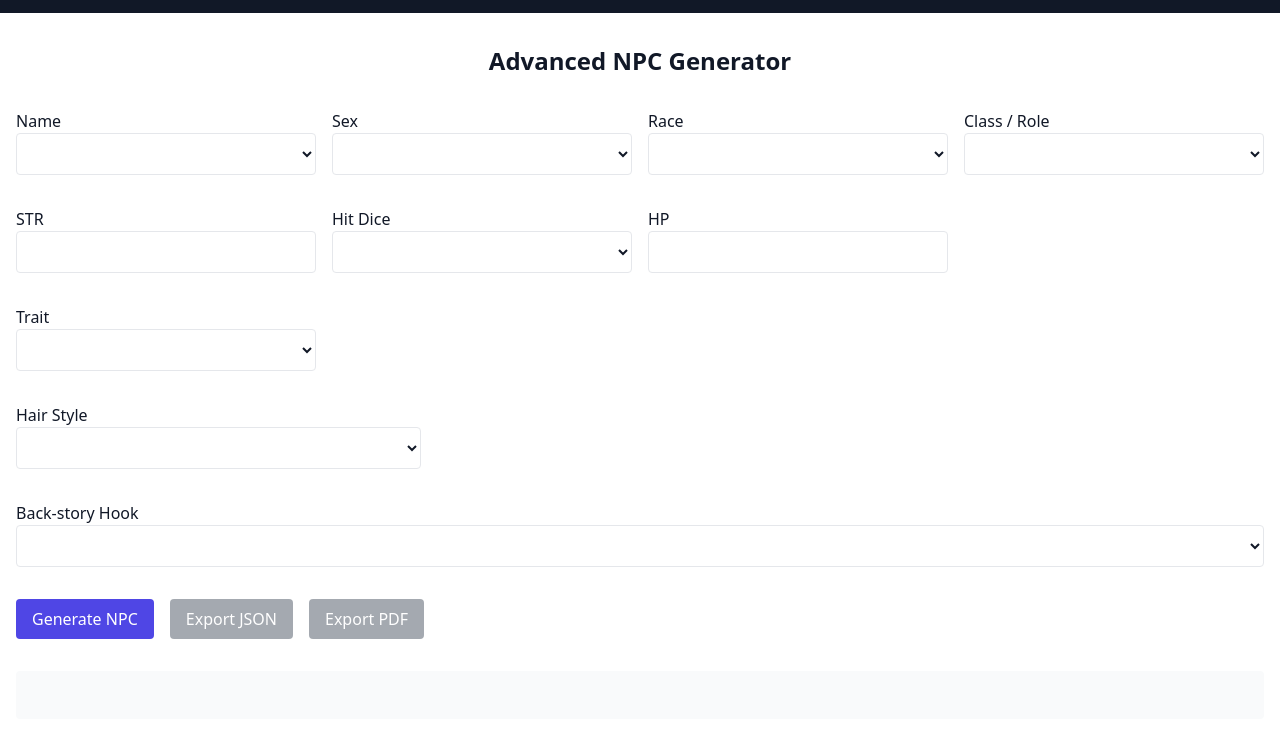
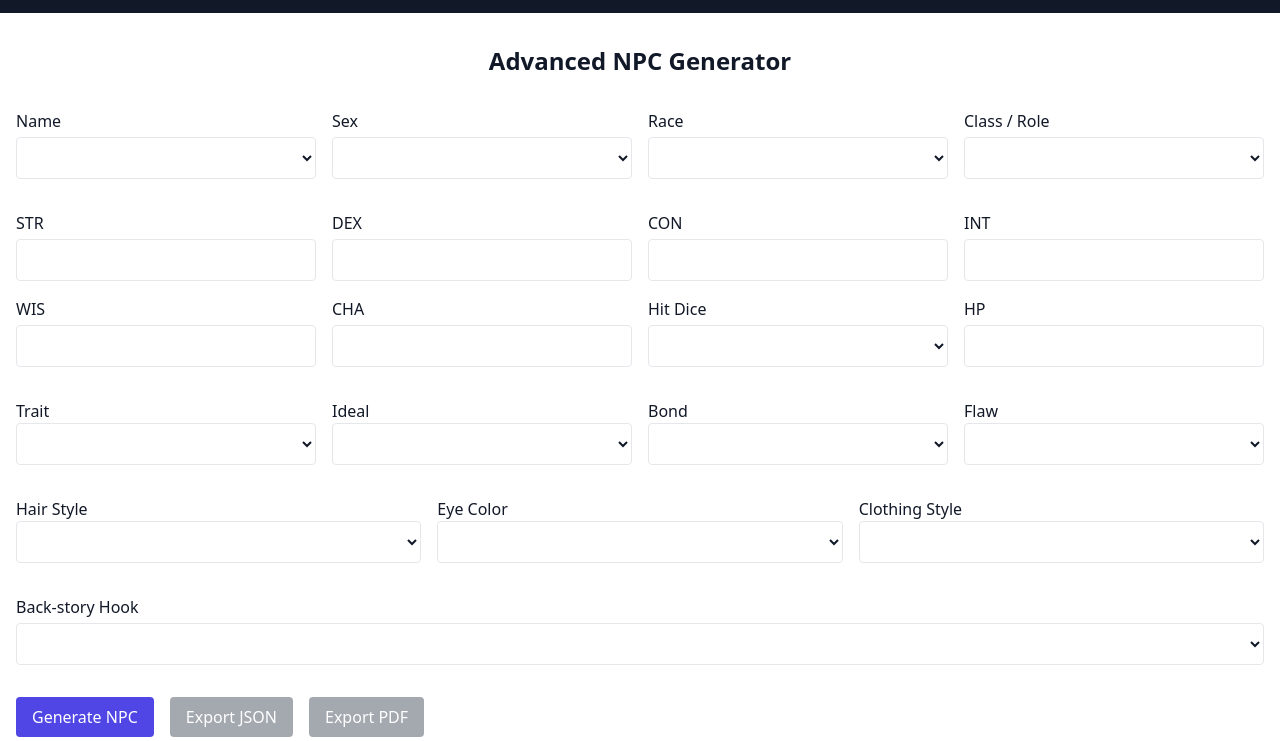
Before and after one commit to wayboundrpg/waybound-site, a website: page tools/npc-advanced.html in a window 1280 px wide. Shown: the part 59-800 px from the top of the page. Drawn offline with nearby package versions, Linux system fonts and the light colour scheme.

Commit message:
generator fix attempt

```diff
--- a/tools/npc-advanced.html
+++ b/tools/npc-advanced.html
@@ -2,15 +2,15 @@
 <html lang="en">
 <head>
   <meta charset="UTF-8" />
-  <meta name="viewport" content="width=device-width, initial-scale=1.0"/>
+  <meta name="viewport" content="width=device-width, initial-scale=1.0" />
   <title>NPC Generator (Advanced) – Waybound</title>
-  <!-- Tailwind + dark mode config -->
+  <!-- Tailwind + dark-mode config -->
   <script>window.tailwindConfig={darkMode:'class'}</script>
   <script src="https://cdn.tailwindcss.com"></script>
 </head>
 
 <body class="bg-white dark:bg-gray-900 text-gray-900 dark:text-gray-100">
-  <!-- HEADER / NAV (same five links, underline current) -->
+  <!-- HEADER / NAV -->
   <header class="bg-gray-900 dark:bg-gray-800 text-white">
     <div class="max-w-screen-xl mx-auto px-4 py-4 flex items-center justify-between">
       <a href="../index.html" class="text-2xl font-bold">Waybound</a>
@@ -23,9 +23,11 @@
       </ul>
       <div class="flex items-center">
         <button id="navToggle" class="md:hidden p-2 focus:outline-none">🍔</button>
-        <button id="themeToggle"
+        <button
+          id="themeToggle"
           class="ml-4 p-2 bg-gray-700 dark:bg-gray-600 rounded focus:outline-none"
-                aria-label="Toggle dark mode">🌙</button>
+          aria-label="Toggle dark mode"
+        >🌙</button>
       </div>
     </div>
     <div id="mobileMenu" class="md:hidden hidden bg-gray-800 p-4">
@@ -41,105 +43,207 @@
 
   <!-- ADVANCED NPC FORM -->
   <main class="max-w-screen-xl mx-auto px-4 py-8 space-y-8">
-    <h1 class="text-2xl font-bold dark:text-white text-center">Advanced NPC Generator</h1>
+    <h1 class="text-2xl font-bold dark:text-white text-center">
+      Advanced NPC Generator
+    </h1>
 
     <!-- 1) Identity -->
     <section class="grid grid-cols-1 sm:grid-cols-2 lg:grid-cols-4 gap-4">
       <div>
-        <label class="dark:text-gray-300">Name</label>
-        <select id="advName"
+        <label class="block mb-1 dark:text-gray-300">Name</label>
+        <select
+          id="advName"
           class="w-full bg-white dark:bg-gray-700 text-gray-900 dark:text-gray-100
-                       border p-2 rounded transition-colors duration-200 ease-in-out"></select>
+                 border p-2 rounded transition-colors duration-200 ease-in-out"
+        ></select>
       </div>
       <div>
-        <label class="dark:text-gray-300">Sex</label>
-        <select id="advSex"
+        <label class="block mb-1 dark:text-gray-300">Sex</label>
+        <select
+          id="advSex"
           class="w-full bg-white dark:bg-gray-700 text-gray-900 dark:text-gray-100
-                       border p-2 rounded transition-colors duration-200 ease-in-out"></select>
+                 border p-2 rounded transition-colors duration-200 ease-in-out"
+        ></select>
       </div>
       <div>
-        <label class="dark:text-gray-300">Race</label>
-        <select id="advRace"
+        <label class="block mb-1 dark:text-gray-300">Race</label>
+        <select
+          id="advRace"
           class="w-full bg-white dark:bg-gray-700 text-gray-900 dark:text-gray-100
-                       border p-2 rounded transition-colors duration-200 ease-in-out"></select>
+                 border p-2 rounded transition-colors duration-200 ease-in-out"
+        ></select>
       </div>
       <div>
-        <label class="dark:text-gray-300">Class / Role</label>
-        <select id="advClass"
+        <label class="block mb-1 dark:text-gray-300">Class / Role</label>
+        <select
+          id="advClass"
           class="w-full bg-white dark:bg-gray-700 text-gray-900 dark:text-gray-100
-                       border p-2 rounded transition-colors duration-200 ease-in-out"></select>
+                 border p-2 rounded transition-colors duration-200 ease-in-out"
+        ></select>
       </div>
     </section>
 
     <!-- 2) Stats -->
     <section class="grid grid-cols-2 sm:grid-cols-4 gap-4">
-      <!-- add min/max and color classes -->
       <div>
-        <label class="dark:text-gray-300">STR</label>
-        <input id="statSTR" type="number" min="1" max="20"
+        <label class="block mb-1 dark:text-gray-300">STR</label>
+        <input
+          id="statSTR" type="number" min="1" max="20"
           class="w-full bg-white dark:bg-gray-700 text-gray-900 dark:text-gray-100
-                      border p-2 rounded transition-colors duration-200 ease-in-out"/>
-      </div>
-      <!-- Repeat for DEX, CON, INT, WIS, CHA… -->
-      <div>
-        <label class="dark:text-gray-300">Hit Dice</label>
-        <select id="advHD"
-                class="w-full bg-white dark:bg-gray-700 text-gray-900 dark:text-gray-100
-                       border p-2 rounded transition-colors duration-200 ease-in-out"></select>
+                 border p-2 rounded transition-colors duration-200 ease-in-out"
+        />
       </div>
       <div>
-        <label class="dark:text-gray-300">HP</label>
-        <input id="advHP" type="number" min="1"
+        <label class="block mb-1 dark:text-gray-300">DEX</label>
+        <input
+          id="statDEX" type="number" min="1" max="20"
           class="w-full bg-white dark:bg-gray-700 text-gray-900 dark:text-gray-100
-                      border p-2 rounded transition-colors duration-200 ease-in-out"/>
+                 border p-2 rounded transition-colors duration-200 ease-in-out"
+        />
+      </div>
+      <div>
+        <label class="block mb-1 dark:text-gray-300">CON</label>
+        <input
+          id="statCON" type="number" min="1" max="20"
+          class="w-full bg-white dark:bg-gray-700 text-gray-900 dark:text-gray-100
+                 border p-2 rounded transition-colors duration-200 ease-in-out"
+        />
+      </div>
+      <div>
+        <label class="block mb-1 dark:text-gray-300">INT</label>
+        <input
+          id="statINT" type="number" min="1" max="20"
+          class="w-full bg-white dark:bg-gray-700 text-gray-900 dark:text-gray-100
+                 border p-2 rounded transition-colors duration-200 ease-in-out"
+        />
+      </div>
+      <div>
+        <label class="block mb-1 dark:text-gray-300">WIS</label>
+        <input
+          id="statWIS" type="number" min="1" max="20"
+          class="w-full bg-white dark:bg-gray-700 text-gray-900 dark:text-gray-100
+                 border p-2 rounded transition-colors duration-200 ease-in-out"
+        />
+      </div>
+      <div>
+        <label class="block mb-1 dark:text-gray-300">CHA</label>
+        <input
+          id="statCHA" type="number" min="1" max="20"
+          class="w-full bg-white dark:bg-gray-700 text-gray-900 dark:text-gray-100
+                 border p-2 rounded transition-colors duration-200 ease-in-out"
+        />
+      </div>
+      <div>
+        <label class="block mb-1 dark:text-gray-300">Hit Dice</label>
+        <select
+          id="advHD"
+          class="w-full bg-white dark:bg-gray-700 text-gray-900 dark:text-gray-100
+                 border p-2 rounded transition-colors duration-200 ease-in-out"
+        ></select>
+      </div>
+      <div>
+        <label class="block mb-1 dark:text-gray-300">HP</label>
+        <input
+          id="advHP" type="number" min="1"
+          class="w-full bg-white dark:bg-gray-700 text-gray-900 dark:text-gray-100
+                 border p-2 rounded transition-colors duration-200 ease-in-out"
+        />
       </div>
     </section>
 
     <!-- 3) Personality & Background -->
     <section class="grid grid-cols-1 sm:grid-cols-2 lg:grid-cols-4 gap-4">
-      <!-- Trait, Ideal, Bond, Flaw… each with same select classes -->
       <div>
         <label class="dark:text-gray-300">Trait</label>
-        <select id="advTrait"
+        <select
+          id="advTrait"
           class="w-full bg-white dark:bg-gray-700 text-gray-900 dark:text-gray-100
-                       border p-2 rounded transition-colors duration-200 ease-in-out"></select>
+                 border p-2 rounded transition-colors duration-200 ease-in-out"
+        ></select>
       </div>
-      <!-- …Ideal, Bond, Flaw -->
+      <div>
+        <label class="dark:text-gray-300">Ideal</label>
+        <select
+          id="advIdeal"
+          class="w-full bg-white dark:bg-gray-700 text-gray-900 dark:text-gray-100
+                 border p-2 rounded transition-colors duration-200 ease-in-out"
+        ></select>
+      </div>
+      <div>
+        <label class="dark:text-gray-300">Bond</label>
+        <select
+          id="advBond"
+          class="w-full bg-white dark:bg-gray-700 text-gray-900 dark:text-gray-100
+                 border p-2 rounded transition-colors duration-200 ease-in-out"
+        ></select>
+      </div>
+      <div>
+        <label class="dark:text-gray-300">Flaw</label>
+        <select
+          id="advFlaw"
+          class="w-full bg-white dark:bg-gray-700 text-gray-900 dark:text-gray-100
+                 border p-2 rounded transition-colors duration-200 ease-in-out"
+        ></select>
+      </div>
     </section>
 
     <!-- 4) Appearance -->
     <section class="grid grid-cols-1 sm:grid-cols-2 lg:grid-cols-3 gap-4">
-      <!-- Hair, Eyes, Clothing… -->
       <div>
         <label class="dark:text-gray-300">Hair Style</label>
-        <select id="advHair"
+        <select
+          id="advHair"
           class="w-full bg-white dark:bg-gray-700 text-gray-900 dark:text-gray-100
-                       border p-2 rounded transition-colors duration-200 ease-in-out"></select>
+                 border p-2 rounded transition-colors duration-200 ease-in-out"
+        ></select>
       </div>
-      <!-- …Eyes, Clothing -->
+      <div>
+        <label class="dark:text-gray-300">Eye Color</label>
+        <select
+          id="advEyes"
+          class="w-full bg-white dark:bg-gray-700 text-gray-900 dark:text-gray-100
+                 border p-2 rounded transition-colors duration-200 ease-in-out"
+        ></select>
+      </div>
+      <div>
+        <label class="dark:text-gray-300">Clothing Style</label>
+        <select
+          id="advClothing"
+          class="w-full bg-white dark:bg-gray-700 text-gray-900 dark:text-gray-100
+                 border p-2 rounded transition-colors duration-200 ease-in-out"
+        ></select>
+      </div>
     </section>
 
     <!-- 5) Hooks -->
     <section>
-      <label class="dark:text-gray-300">Back-story Hook</label>
-      <select id="advHook"
+      <label class="block mb-1 dark:text-gray-300">Back-story Hook</label>
+      <select
+        id="advHook"
         class="w-full bg-white dark:bg-gray-700 text-gray-900 dark:text-gray-100
-                     border p-2 rounded transition-colors duration-200 ease-in-out"></select>
+               border p-2 rounded transition-colors duration-200 ease-in-out"
+      ></select>
     </section>
 
     <!-- Generate & Export -->
     <div class="flex items-center space-x-4">
-      <button id="advGenerateBtn"
+      <button
+        id="advGenerateBtn"
         class="bg-indigo-600 hover:bg-indigo-700 text-white py-2 px-4 rounded
-                     transition-colors duration-200">
+               transition-colors duration-200"
+      >
         Generate NPC
       </button>
-      <button id="exportJsonBtn" disabled
+      <button
+        id="exportJsonBtn"
+        disabled
         class="bg-gray-600 text-white py-2 px-4 rounded opacity-50 cursor-not-allowed"
       >
         Export JSON
       </button>
-      <button id="exportPdfBtn" disabled
+      <button
+        id="exportPdfBtn"
+        disabled
         class="bg-gray-600 text-white py-2 px-4 rounded opacity-50 cursor-not-allowed"
       >
         Export PDF
@@ -147,10 +251,11 @@
     </div>
 
     <!-- Result Display -->
-    <div id="advResultCard"
+    <div
+      id="advResultCard"
       class="mt-6 p-6 bg-gray-50 dark:bg-gray-700 rounded
-                transition-shadow duration-200 ease-in-out hover:shadow-lg">
-    </div>
+             transition-shadow duration-200 ease-in-out hover:shadow-lg"
+    ></div>
   </main>
 
   <!-- FOOTER -->
```
Also changed, not shown: tools/pc-advanced.html (+58 -36 lines). Lines whose indentation alone changed are shown as unchanged.
